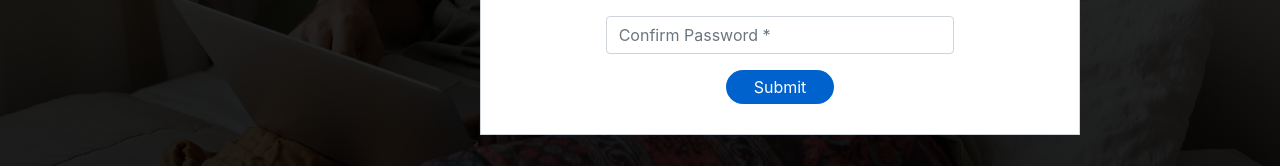
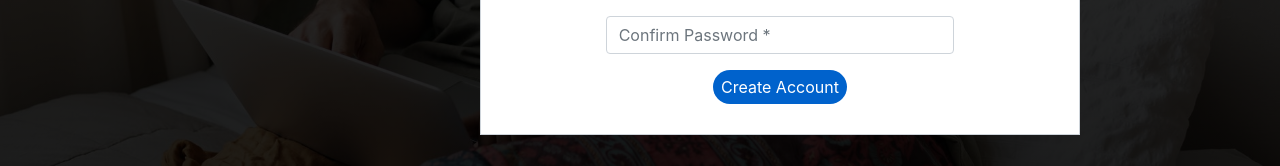
Before and after one commit to moudio/snelux-client, a React (Create React App) app: page /signup in a window 1280 px wide. Shown: the part 517-683 px from the top of the page. Built offline with nearby package versions, Linux system fonts and the light colour scheme; no server answers.

Commit message:
Select the form input values on submit and pass them to the action for signing up

```diff
--- a/src/actions/actions.js
+++ b/src/actions/actions.js
@@ -1,8 +1,14 @@
 import axios from 'axios';
+
 export const CHECKING_SIGNUP = 'CHECKING_SIGNUP';
 
 export const attemptSignup = (credentials) => (dispatch) => {
   dispatch({
     type: CHECKING_SIGNUP,
   });
+
+  console.log(credentials);
+  axios
+    .post('http://localhost:3001/api/users/', credentials)
+    .then((response) => console.log(response));
 };
--- a/src/pages/Signup/Signup.css
+++ b/src/pages/Signup/Signup.css
@@ -40,7 +40,7 @@ form {
   border: none;
   border-radius: 1.5rem;
   padding: 1%;
-  width: 20%;
+  width: 25%;
   cursor: pointer;
   background: #0062cc;
   color: #fff;
--- a/src/pages/Signup/Signup.js
+++ b/src/pages/Signup/Signup.js
@@ -7,12 +7,12 @@ import loading from '../../pictures/loading.gif';
 function Signup({ signup, userState }) {
   function handleSubmit(e) {
     e.preventDefault();
-    const username = document.querySelector('.username');
-    const email = document.querySelector('.email');
-    const password = document.querySelector('.password');
+    const username = document.querySelector('.username').value;
+    const email = document.querySelector('.email').value;
+    const password = document.querySelector('.password').value;
     const passwordConfirmation = document.querySelector(
       '.password-confirmation'
-    );
+    ).value;
     const signupParams = {
       username,
       email,
@@ -52,14 +52,16 @@ function Signup({ signup, userState }) {
                     name="username"
                     className="form-control username"
                     placeholder="Username *"
+                    required
                   />
                 </div>
                 <div className="form-group">
                   <input
-                    type="text"
+                    type="email"
                     className="form-control email"
                     name="email"
                     placeholder="Your Email *"
+                    required
                   />
                 </div>
                 <div className="form-group">
@@ -68,6 +70,7 @@ function Signup({ signup, userState }) {
                     name="password"
                     className="form-control password"
                     placeholder="Your Password *"
+                    required
                   />
                 </div>
                 <div className="form-group">
@@ -76,6 +79,7 @@ function Signup({ signup, userState }) {
                     name="password-confirmation"
                     className="form-control password-confirmation"
                     placeholder="Confirm Password *"
+                    required
                   />
                 </div>
               </div>
@@ -85,7 +89,7 @@ function Signup({ signup, userState }) {
               className="btnSubmit"
               onClick={(e) => handleSubmit(e)}
             >
-              Submit
+              Create Account
             </button>
           </div>
         </form>
```
